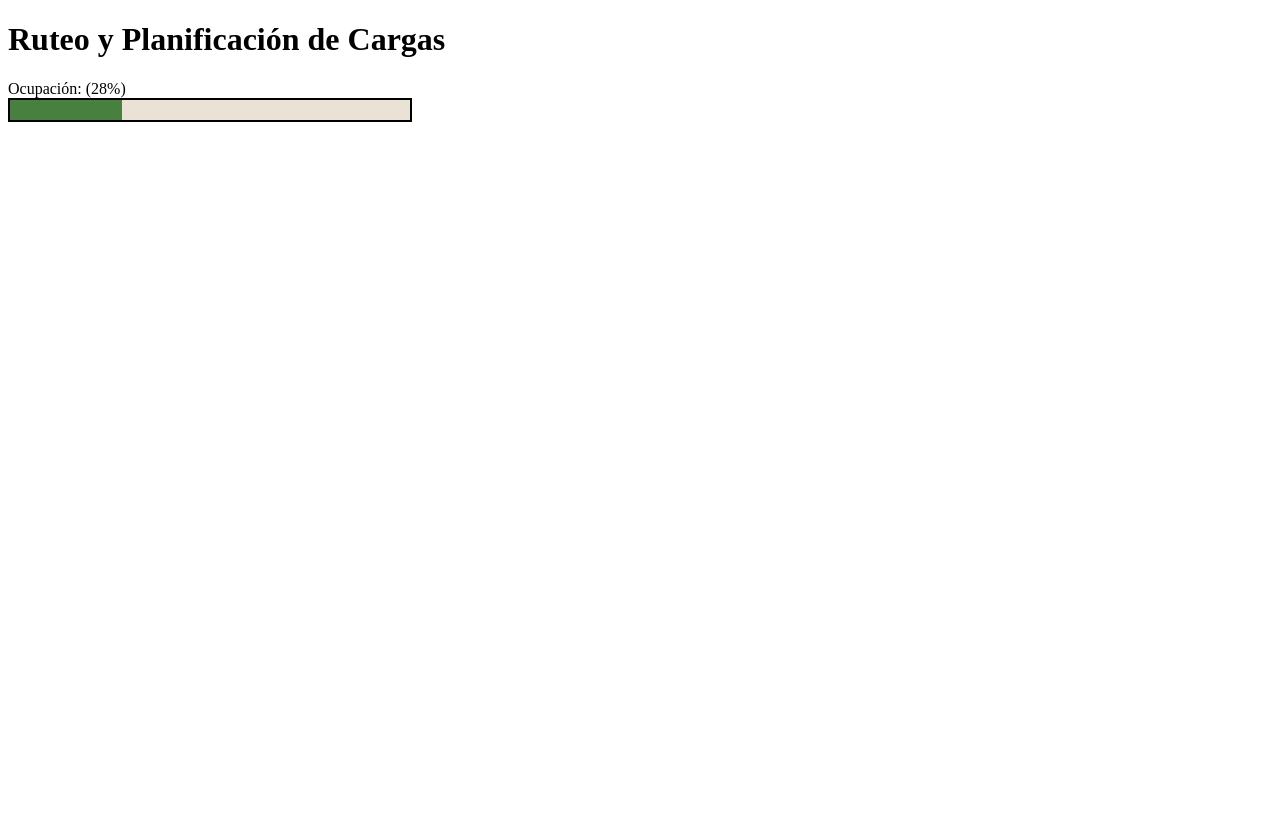
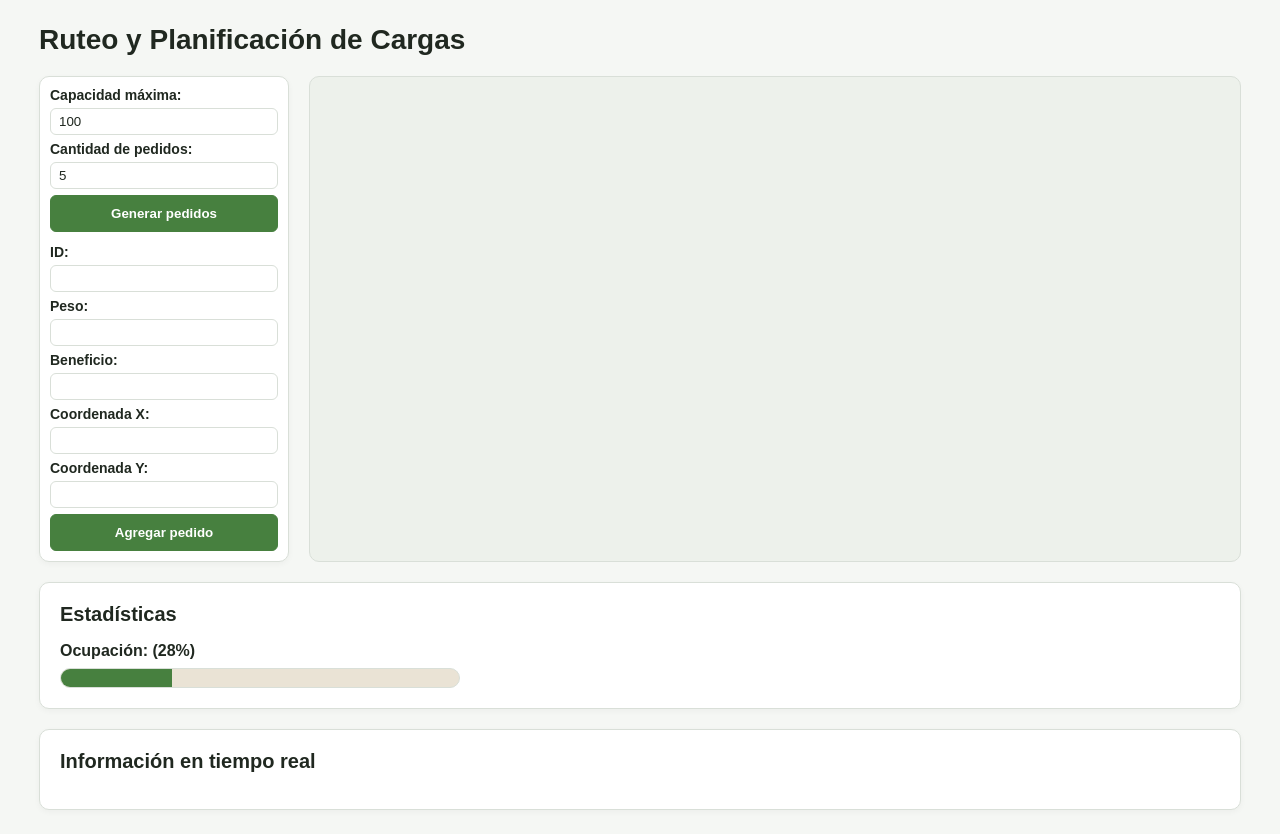
Before and after one commit to Maykel-Poveda-Paniagua/Proyecto1_Ruteo_PlanificacionDeCargas, a React (Vite) app: page / in a window 1280 px wide. Before the commit the page ends 800 px from the top, so only its background shows below. Built offline with nearby package versions, Linux system fonts and the light colour scheme.

Commit message:
style: ajustar estilos de los formularios y paneles

```diff
--- a/src/index.css
+++ b/src/index.css
@@ -3,30 +3,251 @@
 ========================================== */
 :root {
     --blanco: #ffffff;
-    --negro: #000000;
+    --negro: #202820;
     --verde: #47803f;
+    --verde-oscuro: #35652f;
+    --verde-claro: #eaf2e8;
+    --fondo: #f5f7f4;
+    --fondo-barra: #eae3d5;
+    --borde: #d9dfd8;
+    --texto-secundario: #626b61;
 }
 
 /*==========================================
     ESTILOS GENERALES
 ========================================== */
+* {
+    box-sizing: border-box;
+}
+
 body {
-    background: var(--blanco);
+    margin: 0;
+    background: var(--fondo);
     color: var(--negro);
+    font-family: Arial, Helvetica, sans-serif;
 }
 
 /*==========================================
     TRUCKCAPACITY
 ========================================== */
-.truck_barra {
-    width: 400px;
-    height: 20px;
-    border: 2px solid var(--negro);
-    background: #EAE3D5;
+.truck_capacity {
+    width: 100%;
+    max-width: 400px;
 }
 
-.truck_relleno {
+.truck_capacity label {
+    display: block;
+    margin-bottom: 8px;
+    font-weight: 600;
+}
+
+.truck_capacity .truck_barra {
+    width: 100%;
+    height: 20px;
+    overflow: hidden;
+    border: 1px solid var(--borde);
+    border-radius: 10px;
+    background: var(--fondo-barra);
+}
+
+.truck_capacity .truck_relleno {
     height: 100%;
     background: var(--verde);
     transition: width 0.4s;
 }
+
+/*==========================================
+    CONFIGFORM
+========================================== */
+.config_form {
+    display: flex;
+    flex-direction: column;
+    gap: 6px;
+    width: 100%;
+    margin-bottom: 4px;
+}
+
+.config_form .config_campo {
+    display: flex;
+    flex-direction: column;
+    gap: 5px;
+}
+
+.config_form label {
+    font-size: 14px;
+    font-weight: 600;
+}
+
+.config_form input {
+    width: 100%;
+    padding: 5px 8px;
+    border: 1px solid var(--borde);
+    border-radius: 6px;
+    background: var(--blanco);
+    color: var(--negro);
+    font-family: inherit;
+}
+
+.config_form input:focus {
+    outline: 2px solid var(--verde-claro);
+    border-color: var(--verde);
+}
+
+.config_form .config_boton {
+    padding: 10px;
+    border: 1px solid var(--verde);
+    border-radius: 6px;
+    background: var(--verde);
+    color: var(--blanco);
+    font-weight: 600;
+    cursor: pointer;
+    transition: background 0.2s;
+}
+
+.config_form .config_boton:hover {
+    background: var(--verde-oscuro);
+}
+
+/*==========================================
+    ORDERFORM
+========================================== */
+.order_form {
+    display: flex;
+    flex-direction: column;
+    gap: 6px;
+    width: 100%;
+}
+
+.order_form .order_id,
+.order_form .order_peso,
+.order_form .order_beneficio,
+.order_form .order_x,
+.order_form .order_y {
+    display: flex;
+    flex-direction: column;
+    gap: 5px;
+}
+
+.order_form label {
+    font-size: 14px;
+    font-weight: 600;
+}
+
+.order_form input {
+    width: 100%;
+    padding: 5px 8px;
+    border: 1px solid var(--borde);
+    border-radius: 6px;
+    background: var(--blanco);
+    color: var(--negro);
+    font-family: inherit;
+}
+
+.order_form input:focus {
+    outline: 2px solid var(--verde-claro);
+    border-color: var(--verde);
+}
+
+.order_form .order_boton {
+    padding: 10px;
+    border: 1px solid var(--verde);
+    border-radius: 6px;
+    background: var(--verde);
+    color: var(--blanco);
+    font-weight: 600;
+    cursor: pointer;
+    transition: background 0.2s;
+}
+
+.order_form .order_boton:hover {
+    background: var(--verde-oscuro);
+}
+
+/*==========================================
+    HOME
+========================================== */
+.panel_principal {
+    display: flex;
+    flex-direction: column;
+    gap: 20px;
+    width: 100%;
+    max-width: 1250px;
+    margin: 0 auto;
+    padding: 24px;
+}
+
+.panel_principal h1 {
+    margin: 0;
+    font-size: 28px;
+    color: var(--negro);
+}
+
+.panel_principal h2 {
+    margin-top: 0;
+    margin-bottom: 16px;
+    font-size: 20px;
+}
+
+/* Dos columnas superiores */
+.panel_superior {
+    display: grid;
+    grid-template-columns: 250px minmax(0, 1fr);
+    gap: 20px;
+    width: 100%;
+    align-items: stretch;
+}
+
+/* Columna izquierda */
+.panel_izquierdo {
+    display: flex;
+    flex-direction: column;
+    gap: 8px;
+    min-width: 0;
+    padding: 10px;
+    background: var(--blanco);
+    border: 1px solid var(--borde);
+    border-radius: 10px;
+    box-shadow: 0 2px 6px rgba(0, 0, 0, 0.04);
+}
+
+/* Columna derecha: mapa */
+.panel_derecho {
+    min-width: 0;
+    min-height: auto;
+    padding: 12px;
+    background: #edf1eb;
+    border: 1px solid var(--borde);
+    border-radius: 10px;
+}
+
+/* Secciones inferiores */
+.seccion_estadisticas,
+.seccion_tiempo_real {
+    width: 100%;
+    padding: 20px;
+    background: var(--blanco);
+    border: 1px solid var(--borde);
+    border-radius: 10px;
+    box-shadow: 0 2px 6px rgba(0, 0, 0, 0.04);
+}
+
+/*==========================================
+    DISEÑO RESPONSIVE
+========================================== */
+@media (max-width: 768px) {
+    .panel_principal {
+        padding: 14px;
+    }
+
+    .panel_principal h1 {
+        font-size: 23px;
+    }
+
+    .panel_superior {
+        grid-template-columns: 1fr;
+    }
+
+    .panel_derecho {
+        min-height: 300px;
+    }
+}
--- a/src/pages/Home.jsx
+++ b/src/pages/Home.jsx
@@ -1,12 +1,66 @@
 import { resultadoEjemplo } from '../utils/datosEjemplo'
+import { useState } from 'react'
 import TruckCapacity from '../components/TruckCapacity'
+import ConfigForm from '../components/ConfigForm'
+import OrderForm from '../components/OrderForm'
 
 function Home() {
+
+    const [capacidad, setCapacidad] = useState('100');
+    const [numPedidos, setNumPedidos] = useState('5');
+
     return (
-        <div>
+        <div className="panel_principal">
+
             <h1>Ruteo y Planificación de Cargas</h1>
-                {/* Componentes */}
-                <TruckCapacity pesoActual={resultadoEjemplo.pesoTotal} capacidad={100} />
+
+            {/* Dos columnas superiores */}
+            <div className="panel_superior">
+
+                {/* Columna izquierda: formularios */}
+                <div className="panel_izquierdo">
+
+                    <ConfigForm
+                        capacidad={capacidad}
+                        setCapacidad={setCapacidad}
+                        numPedidos={numPedidos}
+                        setNumPedidos={setNumPedidos}
+                        onGenerar={() => console.log('Generando', numPedidos, 'pedidos')}
+                    />
+
+                    <OrderForm
+                        onAgregar={(pedido) => console.log('Agregando pedido', pedido)}
+                    />
+
+                </div>
+
+                {/* Columna derecha: mapa */}
+                <div className="panel_derecho">
+                    {/* componente del mapa */}
+                </div>
+
+            </div>
+
+            {/* Estadísticas debajo de las dos columnas */}
+            <div className="seccion_estadisticas">
+
+                <h2>Estadísticas</h2>
+
+                <TruckCapacity
+                    pesoActual={resultadoEjemplo.pesoTotal}
+                    capacidad={Number(capacidad)}
+                />
+
+            </div>
+
+            {/* Info en tiempo real */}
+            <div className="seccion_tiempo_real">
+
+                <h2>Información en tiempo real</h2>
+
+                {/* Info del sistema */}
+
+            </div>
 
         </div>
     )
--- a/src/utils/datosEjemplo.js
+++ b/src/utils/datosEjemplo.js
@@ -16,4 +16,7 @@ export const resultadoEjemplo = {
     ganancia: 113,
     pesoTotal: 28,
     ruta: ['P4', 'P2', 'P1'],
+    procesado: 12,
+    tiemposMs: 0.4,
+    operaciones: 250,
 }
```
